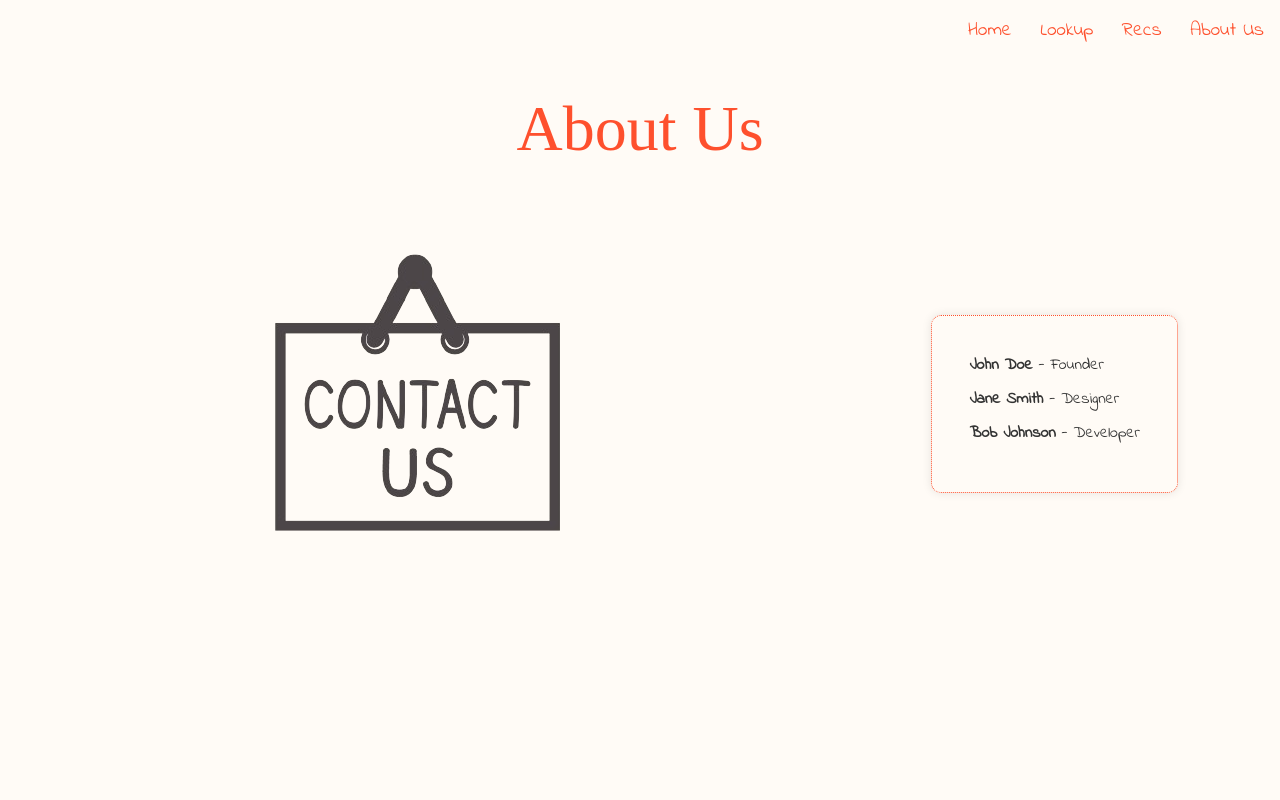
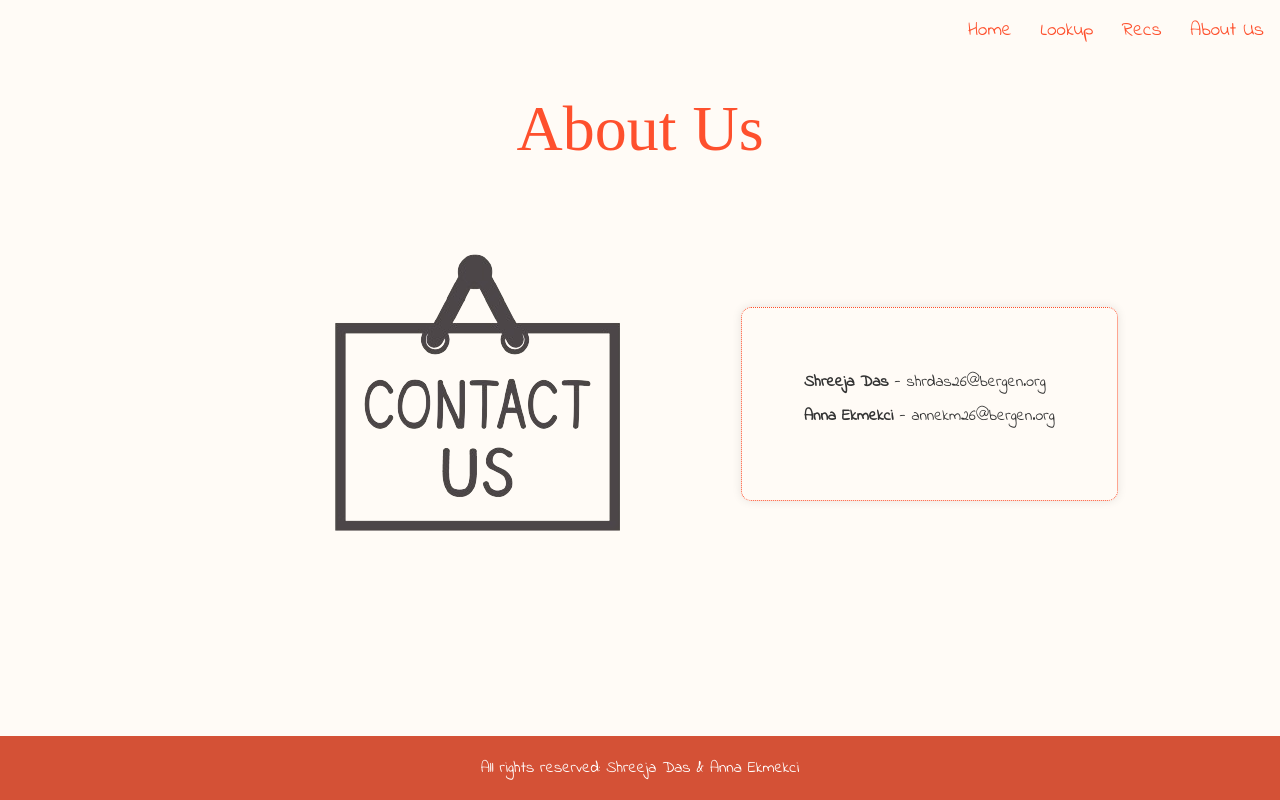
Before and after one commit to aekmekci72/courseRaterMidyear, a SvelteKit app in the folder my-app/: page /AboutUs in a window 1280 px wide. Built offline with nearby package versions, Linux system fonts and the light colour scheme; a web font is replaced by a local one.

Commit message:
about us

```diff
--- a/my-app/src/routes/AboutUs/+page.svelte
+++ b/my-app/src/routes/AboutUs/+page.svelte
@@ -3,9 +3,8 @@
   import contact from './contact.png';
 
   let teamMembers = [
-    { name: 'John Doe', role: 'Founder' },
-    { name: 'Jane Smith', role: 'Designer' },
-    { name: 'Bob Johnson', role: 'Developer' },
+    { name: 'Shreeja Das', role: 'shrdas26@bergen.org' },
+    { name: 'Anna Ekmekci', role: 'annekm26@bergen.org' },
   ];
 </script>
 
@@ -43,13 +42,14 @@
   img {
     max-width: 60%;
     height: auto;
+    margin-right: -30%;
   }
 
   .text-container {
-    padding: 3%;
+    padding: 5%;
     border: .01px dotted #FE502D;
     border-radius: 10px;
-    max-width: 30%;
+    max-width: 40%;
     text-align: left;
     box-shadow: 0 0 10px rgba(0, 0, 0, 0.1);
   }
@@ -59,6 +59,20 @@
     font-family: 'Indie Flower', cursive;
     color: #333;
   }
+
+
+  footer {
+    background-size: cover;
+    background-color: #d45136; /* Fallback color in case the image doesn't load */
+    color: #fff;
+    text-align: center;
+    padding: 20px;
+    position: fixed;
+    bottom: 0;
+    width: 100%;
+    font-family: 'Indie Flower', cursive;
+  }
+
 </style>
 
 <Navbar />
@@ -77,3 +91,8 @@
     {/each}
   </div>
 </section>
+
+
+<footer>
+  <p>All rights reserved: Shreeja Das & Anna Ekmekci</p>
+</footer>
--- a/my-app/src/routes/Modal.svelte
+++ b/my-app/src/routes/Modal.svelte
@@ -9,6 +9,7 @@
   export let courseName = '';
   export let studentId = '';
 
+
   function closeModal() {
     isOpen = false;
   }
@@ -17,16 +18,15 @@
   let interestRating = 0;
   let teachingStyle = '';
 
+
   /** @type {(value: number) => void} */
   function setDifficultyRating(value) {
     difficultyRating = value;
   }
-
     /** @type {(value: number) => void} */
-  function setInterestRating(value) {
-    interestRating = value;
+  function setInterestRating(value){
+    interestRating=value;
   }
-
   /** @type {(event: Event) => void} */
     function setTeachingStyle(event) {
       const selectElement = event.currentTarget;
@@ -36,14 +36,15 @@
       }
     }
 
-  function submit() {
+  function submit(){
     const data = {
       studentId,
       courseName,
       difficultyRating,
       interestRating,
-      teachingStyle,
+      teachingStyle
     };
+    console.log(data);
 
     // Make a POST request to the server
     fetch('http://localhost:3000/api/updateRatings', {
@@ -56,19 +57,13 @@
       .then(response => response.json())
       .then(data => {
         console.log('Success:', data);
-
-        // Store the timestamp in localStorage
-        const timestamp = new Date().toISOString();
-        localStorage.setItem('lastRatingTimestamp', timestamp);
-
-        closeModal();
       })
       .catch((error) => {
         console.error('Error:', error);
       });
+    closeModal();
   }
 </script>
-
 
 {#if isOpen}
 <div class="modal">
```
Also changed, not shown: my-app/server.cjs (+30 -8 lines), my-app/src/routes/AboutUs/grass.png (added). Lines whose indentation alone changed are shown as unchanged.
